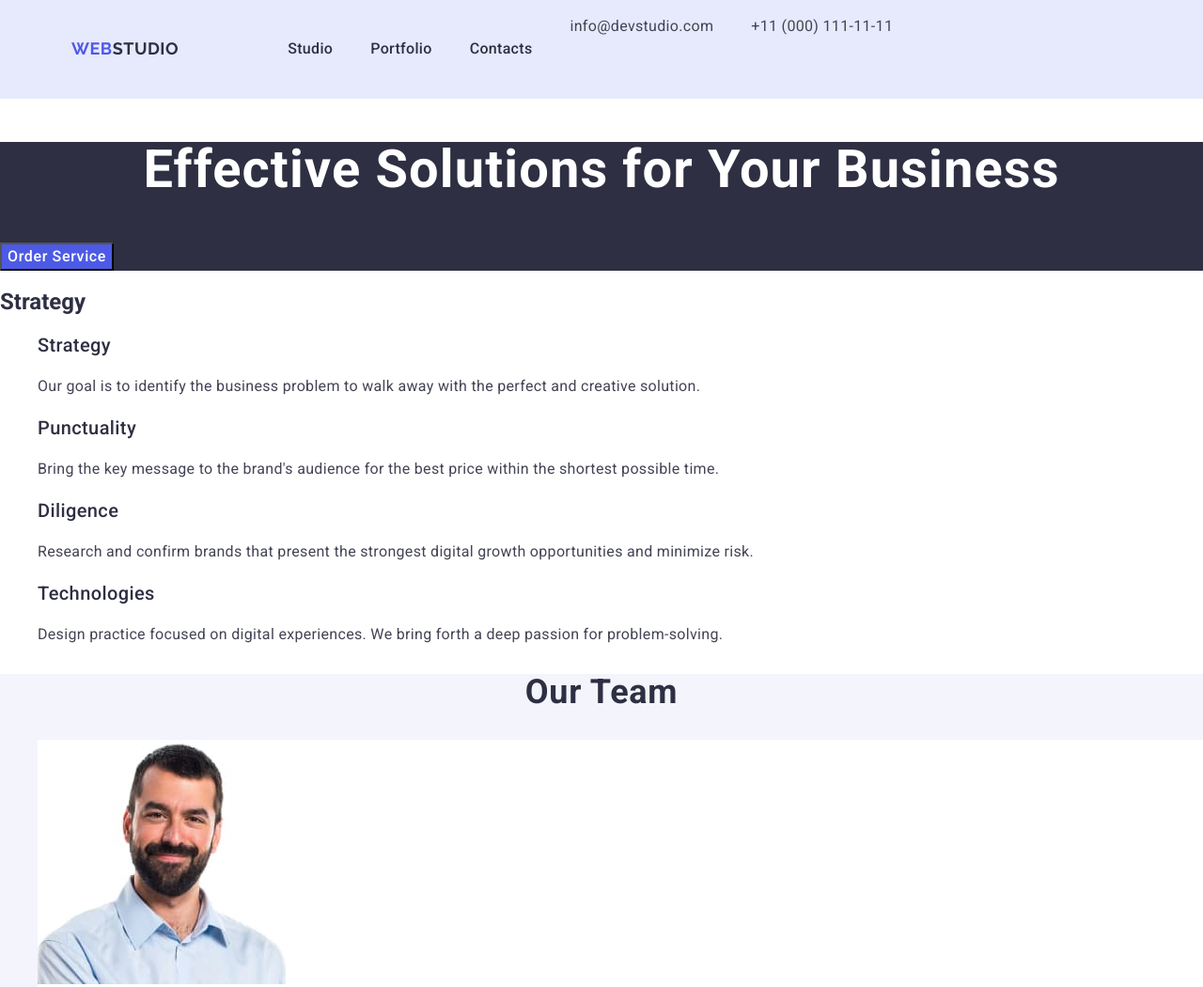
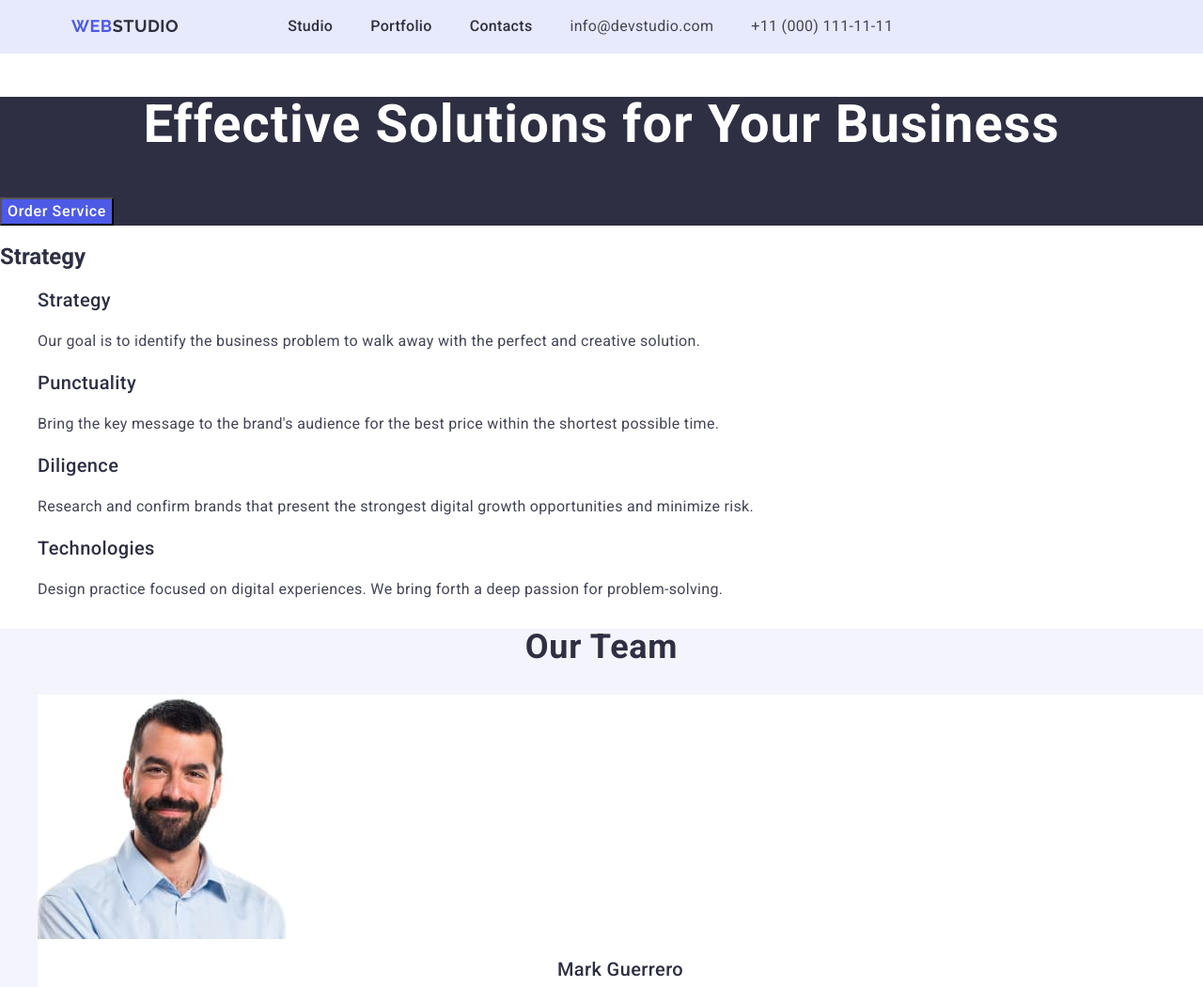
Before and after one commit to DiskoPartizan/goit-homework-03, a plain HTML site: page index.html in a window 1280 px wide. Shown: the top 1050 px of the page at 94% size. Drawn offline with nearby package versions, Linux system fonts and the light colour scheme.

Commit message:
Update styles.css

```diff
--- a/css/styles.css
+++ b/css/styles.css
@@ -40,6 +40,7 @@ header {
     line-height: 1.5;
     letter-spacing: 0.02em;
     color: #2e2f42;
+    padding: 24px 0;
 }
 .menunav{
     display: flex;
@@ -47,9 +48,6 @@ header {
 }
 .menunav .nav:hover, .menunav .nav:focus {
     color: #404bbf;
-}
-.header-title {
-    padding: 24px 0;
 }
 address {
     font-style: normal;
```
